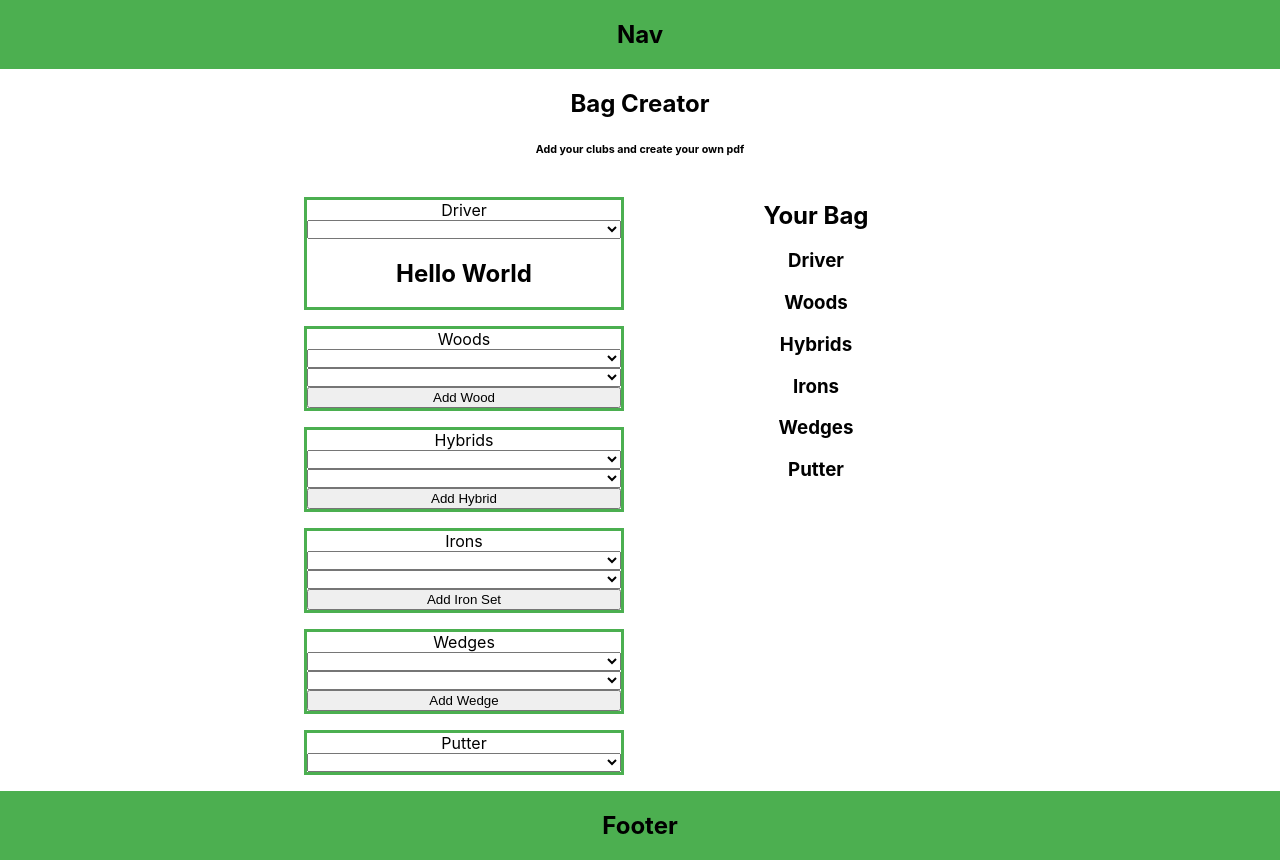
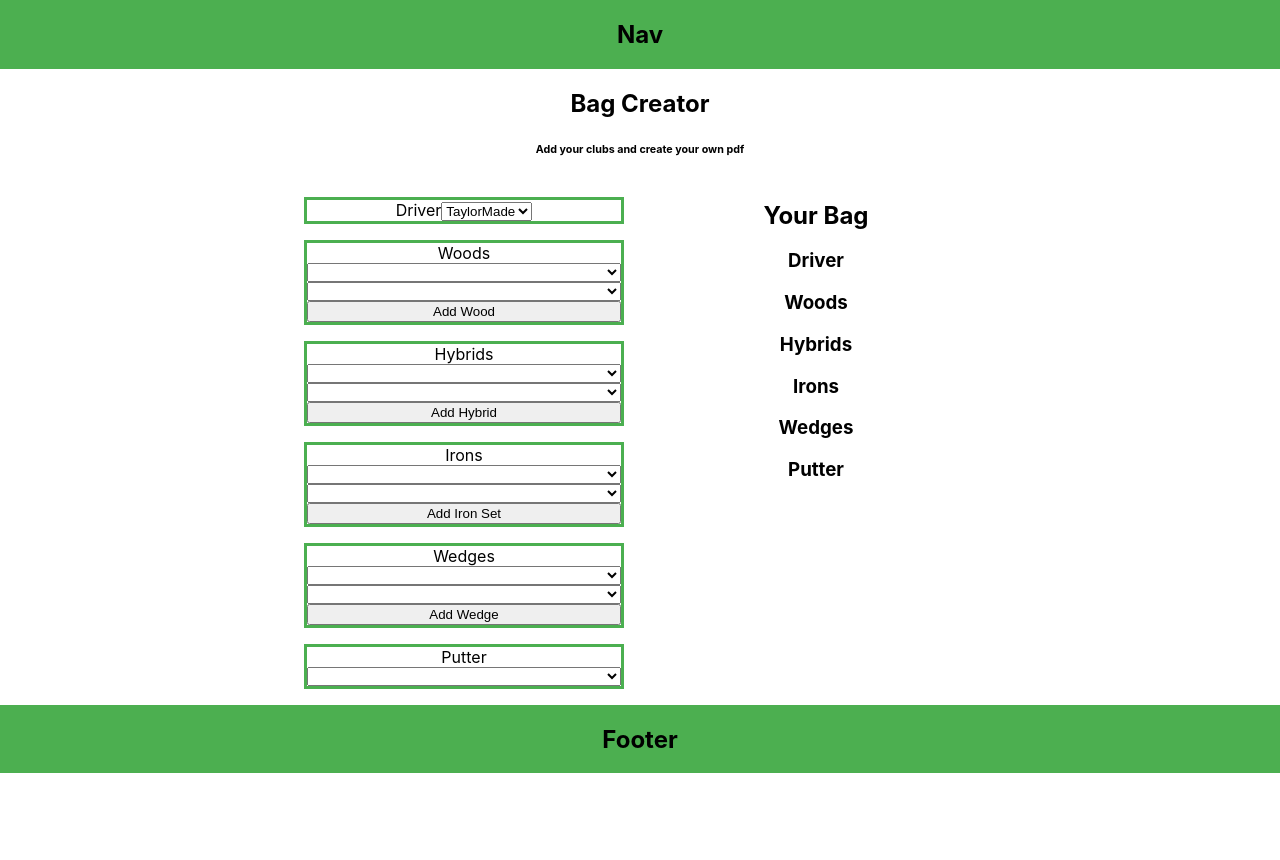
Before and after one commit to poplockndrop1t/golfBuddy, a React (Create React App) app: page / in a window 1280 px wide. After the commit the page ends 800 px from the top, so only its background shows below. Built offline with nearby package versions, Linux system fonts and the light colour scheme.

Commit message:
Select options are now rendered as a component

```diff
--- a/src/BagCreator/ClubOptions/ClubOptions.js
+++ b/src/BagCreator/ClubOptions/ClubOptions.js
@@ -9,6 +9,8 @@ class ClubOptions extends React.Component {
     this.handleChange = this.handleChange.bind(this);
     this.handleClubChange = this.handleClubChange.bind(this);
     this.addNewClub = this.addNewClub.bind(this);
+
+    this.brands = ["TaylorMade", "Titleist", "Callaway", "Ping"];
   };
 
   handleChange(event) {
@@ -25,19 +27,19 @@ class ClubOptions extends React.Component {
     }
   };
 
+          // <label>Driver</label>
+            // <select name="driver" >
+            //   <option value=""></option>
+            //   <option value="TaylorMade">TaylorMade</option>
+            //   <option value="Titleist">Titleist</option>
+            //   <option value="Callaway">Callaway</option>
+            //   <option value="Ping">Ping</option>
+            // </select>
   render() {
     return (
       <div className="clubOptionsContainer">
-        <div className="driverContainer">
-          <label>Driver</label>
-            <select name="driver" onChange={ this.handleChange }>
-              <option value=""></option>
-              <option value="TaylorMade">TaylorMade</option>
-              <option value="Titleist">Titleist</option>
-              <option value="Callaway">Callaway</option>
-              <option value="Ping">Ping</option>
-            </select>
-          <ClubSelect />
+        <div className="driverContainer" onChange={ this.handleChange }>
+          <ClubSelect label={"Driver"} options={this.brands} />
         </div>
         <div className="woodsContainer" onChange={ this.handleClubChange }>
           <label>Woods</label>
--- a/src/BagCreator/ClubOptions/ClubSelect/ClubSelect.js
+++ b/src/BagCreator/ClubOptions/ClubSelect/ClubSelect.js
@@ -1,12 +1,31 @@
 import React from 'react';
 import './ClubSelect.css';
+
 
 function ClubSelect({ label, options }) {
   return (
     <div>
-      <h2>Hello World</h2>
+      <label>{label}</label>
+      <select name={label} >
+        { options.map((option, key) => {
+          return (
+            <option value={option} key={key}>{option}</option>
+          )
+        })}
+      </select>
     </div>
   )
 };
 
 export default ClubSelect;
+    // <option value=""></option>
+    // <option value="TaylorMade">TaylorMade</option>
+    // <option value="Titleist">Titleist</option>
+    // <option value="Callaway">Callaway</option>
+    // <option value="Ping">Ping</option>
+
+    // <option value=""></option>
+    //   <option value="TaylorMade">TaylorMade</option>
+    //   <option value="Titleist">Titleist</option>
+    //   <option value="Callaway">Callaway</option>
+    //   <option value="Ping">Ping</option>
```
